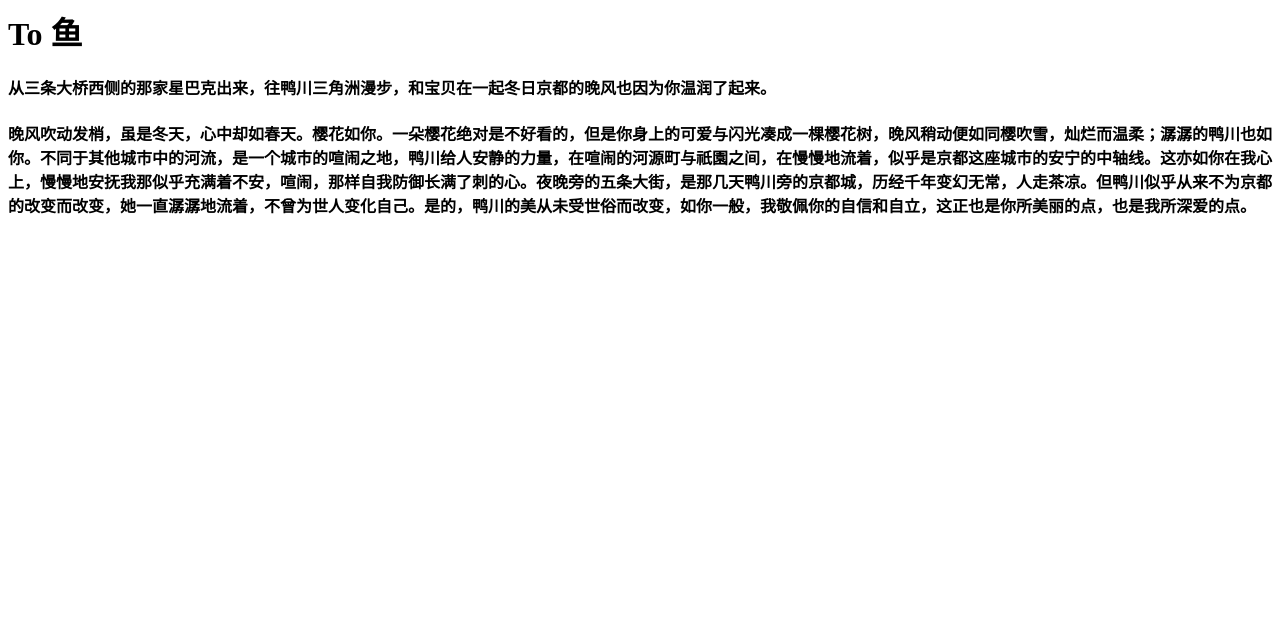
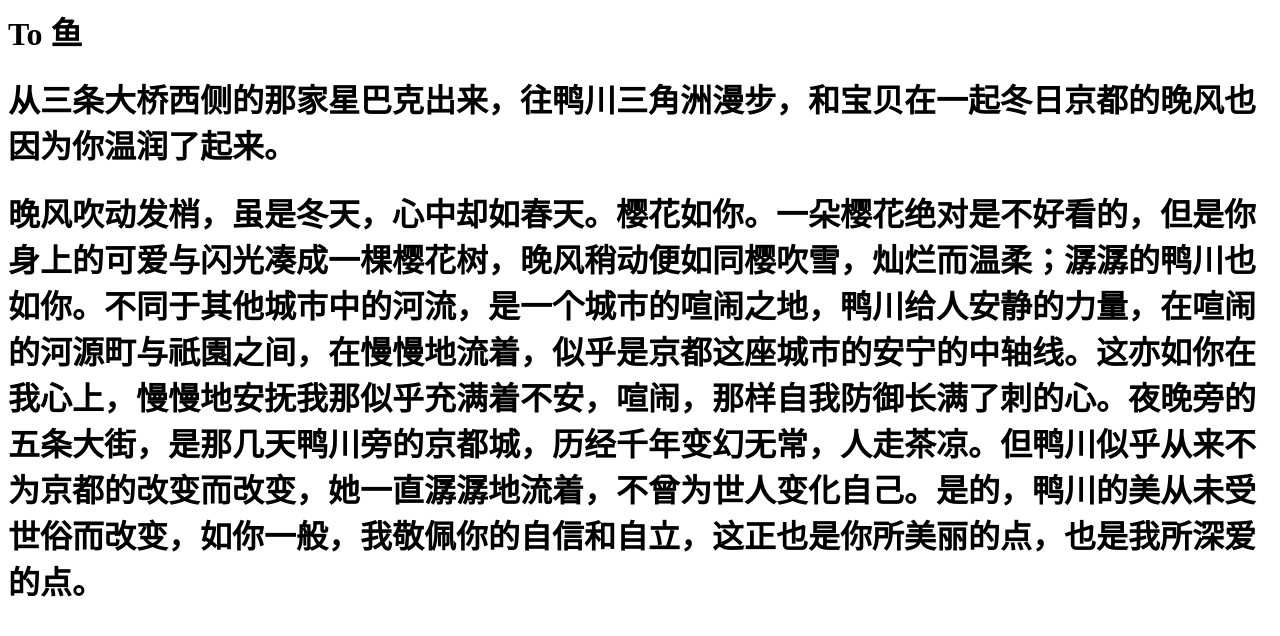
Before and after one commit to FromKevinToJasmin/FromKevinToJasmin.GitHub.io, a plain HTML site: page index.html in a window 1280 px wide. Drawn offline with Linux system fonts and the light colour scheme.

Commit message:
Update index.html

```diff
--- a/index.html
+++ b/index.html
@@ -1,7 +1,7 @@
 <body>
 
     <h1>To 鱼</h1>
-    <h4>       从三条大桥西侧的那家星巴克出来，往鸭川三角洲漫步，和宝贝在一起冬日京都的晚风也因为你温润了起来。 </h4>
-    <h4>       晚风吹动发梢，虽是冬天，心中却如春天。樱花如你。一朵樱花绝对是不好看的，但是你身上的可爱与闪光凑成一棵樱花树，晚风稍动便如同樱吹雪，灿烂而温柔；潺潺的鸭川也如你。不同于其他城市中的河流，是一个城市的喧闹之地，鸭川给人安静的力量，在喧闹的河源町与祇園之间，在慢慢地流着，似乎是京都这座城市的安宁的中轴线。这亦如你在我心上，慢慢地安抚我那似乎充满着不安，喧闹，那样自我防御长满了刺的心。夜晚旁的五条大街，是那几天鸭川旁的京都城，历经千年变幻无常，人走茶凉。但鸭川似乎从来不为京都的改变而改变，她一直潺潺地流着，不曾为世人变化自己。是的，鸭川的美从未受世俗而改变，如你一般，我敬佩你的自信和自立，这正也是你所美丽的点，也是我所深爱的点。</h4>
+    <h1>       从三条大桥西侧的那家星巴克出来，往鸭川三角洲漫步，和宝贝在一起冬日京都的晚风也因为你温润了起来。 </h1>
+    <h1>       晚风吹动发梢，虽是冬天，心中却如春天。樱花如你。一朵樱花绝对是不好看的，但是你身上的可爱与闪光凑成一棵樱花树，晚风稍动便如同樱吹雪，灿烂而温柔；潺潺的鸭川也如你。不同于其他城市中的河流，是一个城市的喧闹之地，鸭川给人安静的力量，在喧闹的河源町与祇園之间，在慢慢地流着，似乎是京都这座城市的安宁的中轴线。这亦如你在我心上，慢慢地安抚我那似乎充满着不安，喧闹，那样自我防御长满了刺的心。夜晚旁的五条大街，是那几天鸭川旁的京都城，历经千年变幻无常，人走茶凉。但鸭川似乎从来不为京都的改变而改变，她一直潺潺地流着，不曾为世人变化自己。是的，鸭川的美从未受世俗而改变，如你一般，我敬佩你的自信和自立，这正也是你所美丽的点，也是我所深爱的点。</h1>
 
 <body>
```
